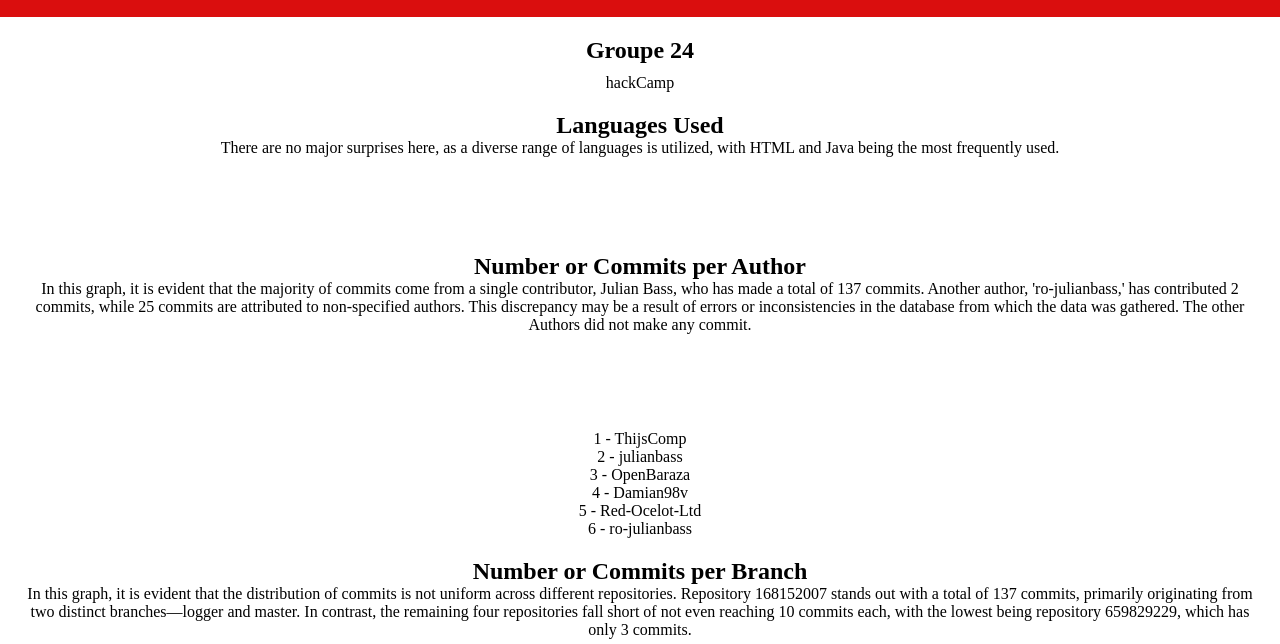
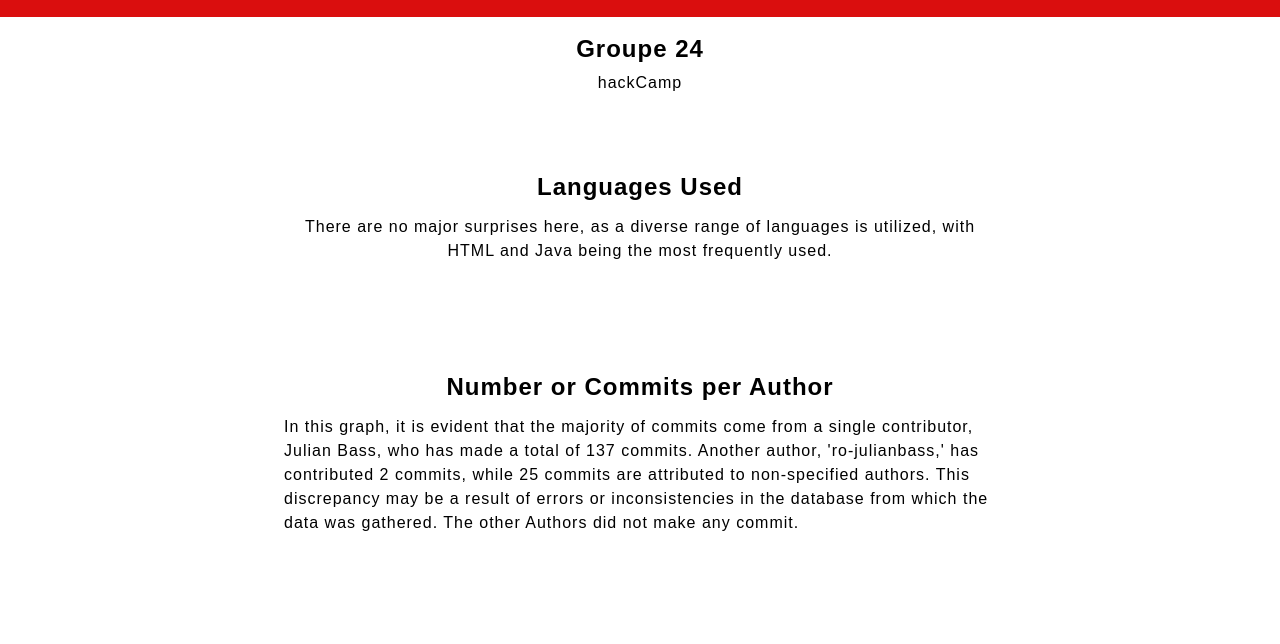
Before and after one commit to HackCamp23/HackCamp, a plain HTML site: page index.html in a window 1280 px wide. Shown: the part 103-747 px from the top of the page. Drawn offline with nearby package versions, Linux system fonts and the light colour scheme; a script that the page names is missing.

Commit message:
added some style

```diff
--- a/assets/css/styles.css
+++ b/assets/css/styles.css
@@ -6,12 +6,35 @@
   --base-padding: 20px;
 }
 
-
-body, h1, h2, h3, p, ul, ol {
-  margin: 0;
-  padding: 0;
+* {
+    margin: 0;
+    padding: 0;
+    box-sizing: border-box;
 }
 
+html {
+    height: 100%;
+}
+
+body {
+    font-family: var(--font-family);
+    color: var(--primary-background-color);
+    letter-spacing: 1px;
+    line-height: 1.5rem;
+    display: flex;
+    height: 100%;
+    flex-direction: column;
+}
+
+.container {
+    max-width: 160rem;
+    margin: 0 auto;
+    padding: 0 1.5rem;
+}
+
+.d-grid {
+  display: grid;
+}
 
 header {
   width: 100%;
@@ -20,14 +43,12 @@ header {
   padding: 20px 0;
 }
 
-
 .logo img {
   max-width: 80px;
   height: auto;
   display: block;
   margin: 0 auto;
 }
-
 
 main {
   padding: 20px;
@@ -38,7 +59,6 @@ section {
   margin-bottom: 20px;
 }
 
-
 h1 {
   font-size: 24px;
   margin-bottom: 10px;
@@ -48,6 +68,52 @@ p {
   font-size: 16px;
 }
 
+.section-container {
+  margin: 5rem auto 0;
+}
+
+.article-paragraph {
+  position: relative;
+  text-align: left;
+  padding: 1rem 15rem;
+}
+
+#short-paragraph {
+    text-align: center;
+}
+
+
+.container-grid {
+  grid-template-columns: repeat(3, 1fr);
+}
+
 .chart-container {
   margin: 6rem auto 0;
+  grid-column: span 2;
 }
+
+.legend {
+  text-align: left;
+  padding: 1rem;
+}
+
+.legend-item {
+  padding-top: 10rem;
+  margin-bottom: 5px;
+}
+
+/* Style for the color square */
+.legend-color {
+  display: inline-block;
+  width: 10px;
+  height: 10px;
+  background-color: steelblue;
+  margin-right: 5px;
+}
+
+/* Style for the text next to the color square */
+.legend-text {
+  margin-bottom: 0.5rem;
+  display: inline-block;
+  vertical-align: middle;
+}
```
